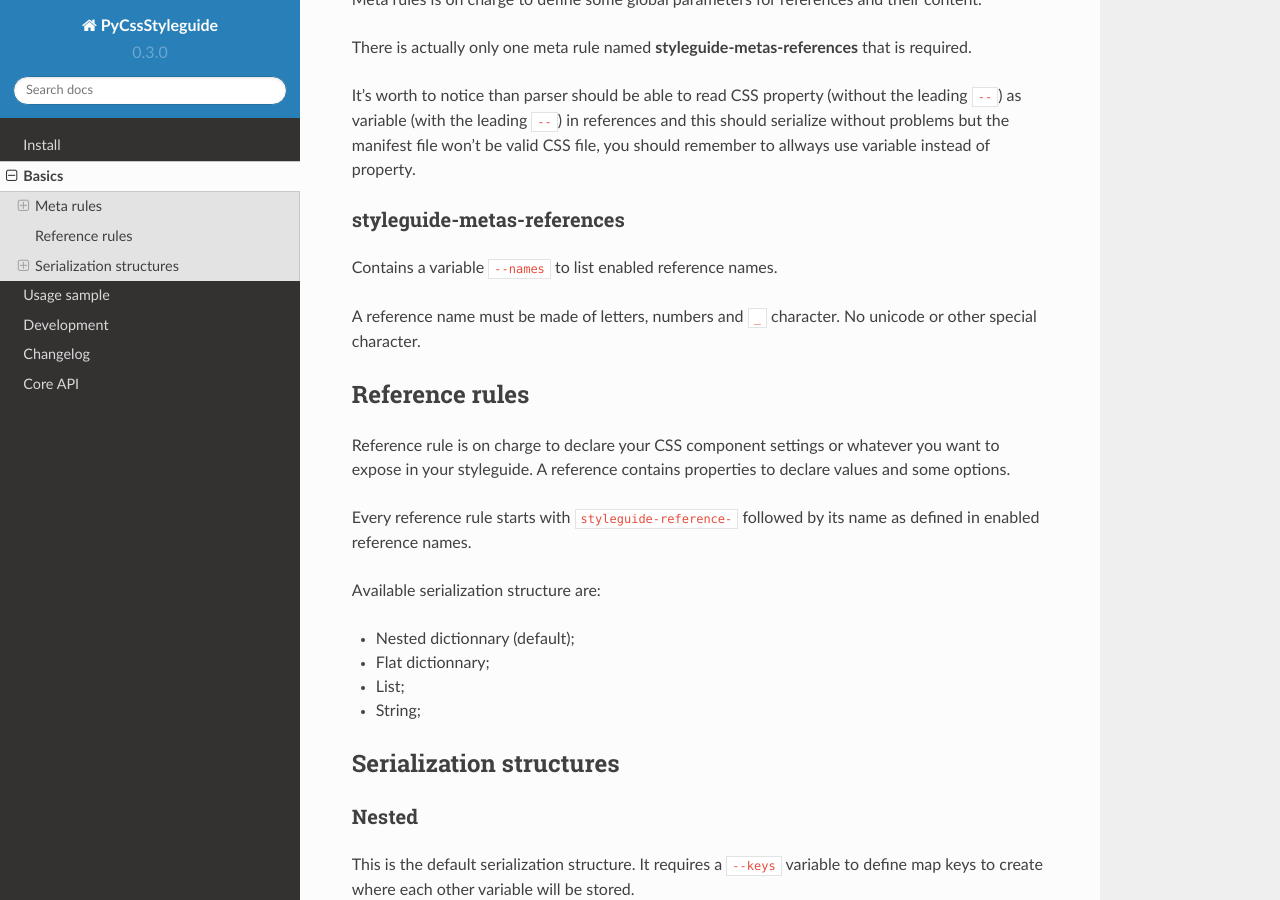
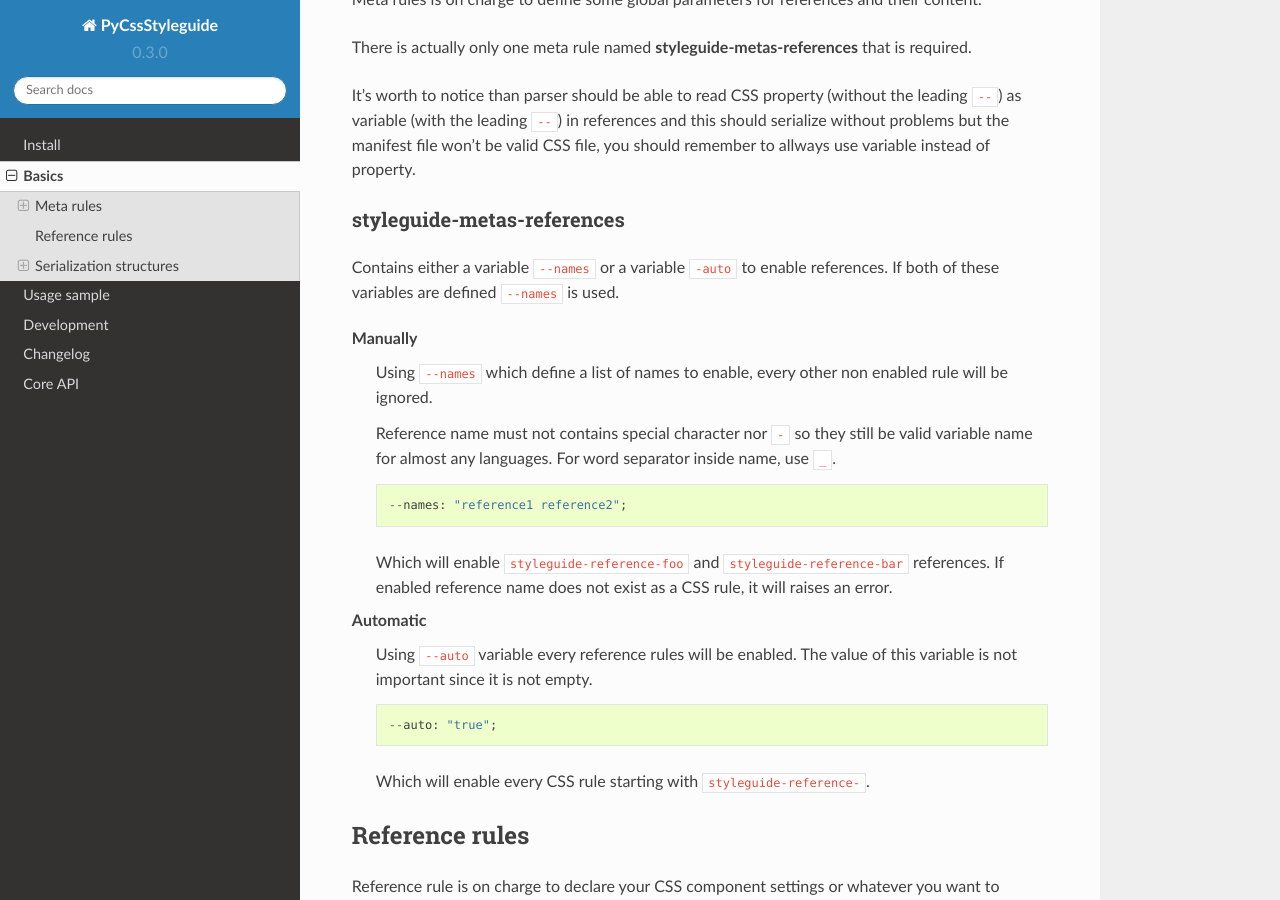
Before and after one commit to sveetch/py-css-styleguide, a Sphinx documentation site: the page built from docs/basics.rst, in a window 1280 px wide and 900 px high, scrolled down 276 px. Built offline with Sphinx 7.4.7 and the Read the Docs theme 2.0.0, drawn with Linux system fonts in a browser that asks for light colours.

Commit message:
Update doc about enabling references

```diff
--- a/docs/basics.rst
+++ b/docs/basics.rst
@@ -17,9 +17,33 @@ It's worth to notice than parser should be able to read CSS property (without th
 styleguide-metas-references
 ---------------------------
 
-Contains a variable ``--names`` to list enabled reference names.
+Contains either a variable ``--names`` or a variable ``-auto`` to enable
+references. If both of these variables are defined ``--names`` is used.
 
-A reference name must be made of letters, numbers and ``_`` character. No unicode or other special character.
+Manually
+    Using ``--names`` which define a list of names to enable, every
+    other non enabled rule will be ignored.
+
+    Reference name must not contains special character nor ``-`` so they still
+    be valid variable name for almost any languages. For word separator inside
+    name, use ``_``.
+
+    ::
+
+        --names: "reference1 reference2";
+
+    Which will enable ``styleguide-reference-foo`` and
+    ``styleguide-reference-bar`` references. If enabled reference name does
+    not exist as a CSS rule, it will raises an error.
+Automatic
+    Using ``--auto`` variable every reference rules will be enabled.
+    The value of this variable is not important since it is not empty.
+
+    ::
+
+        --auto: "true";
+
+    Which will enable every CSS rule starting with ``styleguide-reference-``.
 
 Reference rules
 ***************
```
Also changed, not shown: 1 other file.
